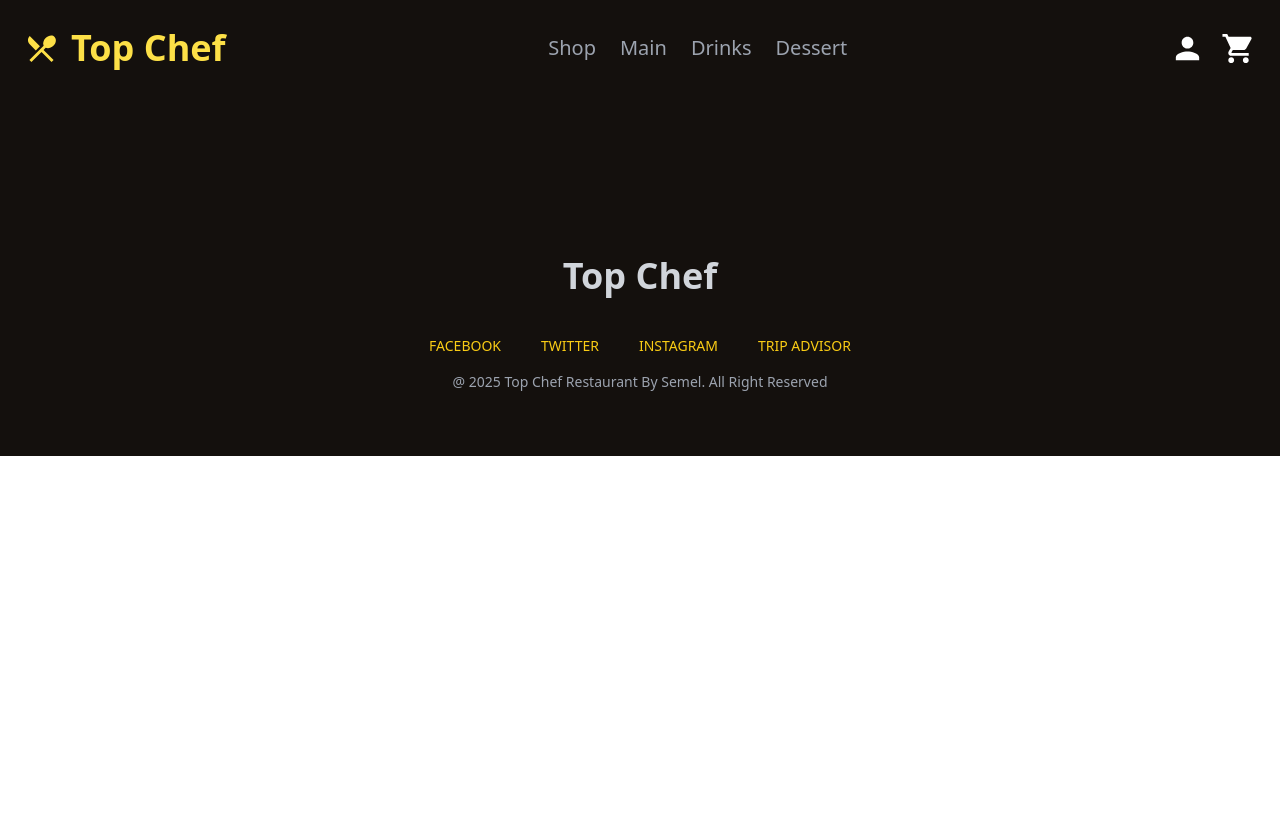
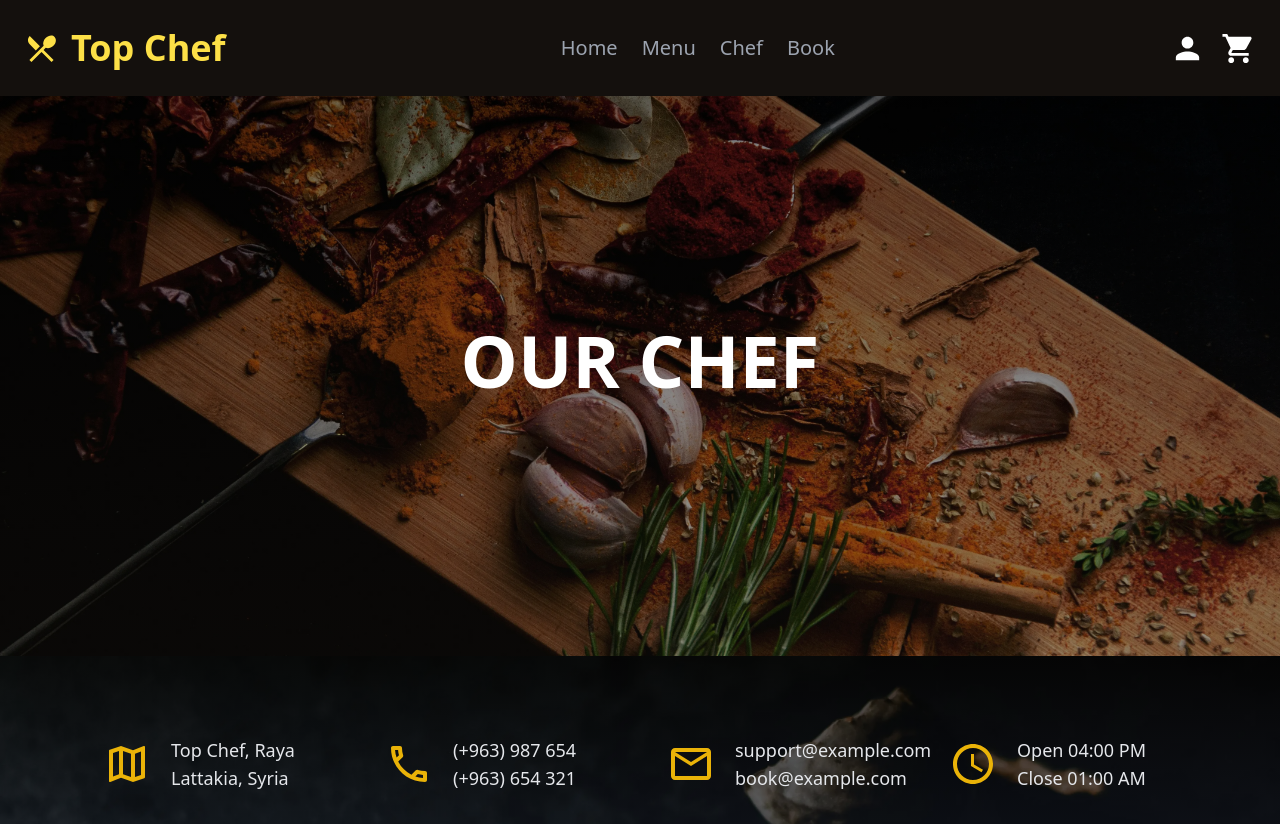
Before and after one commit to semel-1/topchef, a React (Create React App) app: page /Chef in a window 1280 px wide. Shown: the top 824 px of the page. Before the commit the page ends 800 px from the top, so only its background shows below. Built offline with nearby package versions, Linux system fonts and the light colour scheme.

Commit message:
add Background section with responsive

```diff
--- a/src/App.js
+++ b/src/App.js
@@ -2,9 +2,11 @@ import React from 'react';
 import { BrowserRouter as Router, Routes, Route } from "react-router-dom";
 
 import Header from './Component/Header/Header';
-import Footer from './Component/Footer/Footer'
+import Contact from "./Component/Contact/Contact";
+import Footer from './Component/Footer/Footer';
 
 import Home from './Pages/Home';
+import Chef from './Pages/Chef'
 
 
 const App = () => {
@@ -13,8 +15,11 @@ const App = () => {
       <Header />
       <Routes>
         <Route path="/" element={<Home/>} />
+        <Route path="/Chef" element={<Chef/>} />
+
         {/* <Route path="/product/:id" element={<ProductDetails />} /> */}
       </Routes>
+      <Contact/>
       <Footer/>
     </Router>
   );
--- /dev/null
+++ b/src/Component/Background/Background.jsx
@@ -0,0 +1,20 @@
+import React from "react";
+
+const Background = (props) => {
+  return (
+    <section className="relative w-full h-[70vh] py-36 bg-gray-900 ">
+      {/* Gradient overlay */}
+      <div className="absolute inset-0 bg-gradient-to-b from-black/50 to-darkGray/40 z-10"></div>
+
+      {/* Background image */}
+      <div className="absolute  inset-0 bg-AboutBG_768 md:bg-AboutBG_1024 lg:bg-AboutBG bg-cover bg-center  z-0"></div>
+      <div className="relative z-20 flex flex-col items-center justify-center h-full">
+        <h1 className="text-5xl md:text-6xl lg:text-7xl font-bold text-white mb-8 text-center uppercase">
+          {props.text}
+        </h1>
+      </div>
+    </section>
+  );
+};
+
+export default Background;
--- a/src/Component/Contact/Contact.jsx
+++ b/src/Component/Contact/Contact.jsx
@@ -26,12 +26,12 @@ const Contact = () => {
     {
       Icon: QueryBuilderOutlinedIcon,
       title: "Business Hours",
-      details: ["Open 04:00 PM", "Closed 01:00 AM"],
+      details: ["Open 04:00 PM", "Close 01:00 AM"],
     },
   ];
 
   return (
-    <section className="relative w-full py-36 bg-gray-900">
+    <section className="relative w-full py-20 bg-gray-900">
       {/* Gradient overlay */}
       <div className="absolute inset-0 bg-gradient-to-b from-black/70 to-gray-900/50 z-10"></div>
 
--- a/src/Component/Header/Header.jsx
+++ b/src/Component/Header/Header.jsx
@@ -5,6 +5,7 @@ import ShoppingCartIcon from '@mui/icons-material/ShoppingCart';
 import MenuIcon from '@mui/icons-material/Menu';
 import CloseIcon from '@mui/icons-material/Close';
 import { useMediaQuery } from '@mui/material';
+import { Link } from 'react-router-dom'; // Import Link from react-router-dom
 
 export const Header = () => {
   const [isMenuOpen, setIsMenuOpen] = useState(false);
@@ -23,35 +24,35 @@ export const Header = () => {
       </div>
 
       {/* Navigation Menu (Desktop) */}
-      <nav className="hidden md:flex items-center gap-6 text-xl text-gray-400 ">
-        <a href="#" className="hover:text-white hover:-translate-y-1 transition-transform ">
-          Shop
-        </a>
-        <a href="#" className="hover:text-white hover:-translate-y-1 transition-transform">
-          Main
-        </a>
-        <a href="#" className="hover:text-white hover:-translate-y-1 transition-transform">
-          Drinks
-        </a>
-        <a href="#" className="hover:text-white hover:-translate-y-1 transition-transform">
-          Dessert
-        </a>
+      <nav className="hidden md:flex items-center gap-6 text-xl text-gray-400">
+        <Link to="/" className="hover:text-white hover:-translate-y-1 transition-transform">
+          Home
+        </Link>
+        <Link to="/Menu" className="hover:text-white hover:-translate-y-1 transition-transform">
+          Menu
+        </Link>
+        <Link to="/Chef" className="hover:text-white hover:-translate-y-1 transition-transform">
+          Chef
+        </Link>
+        <Link to="/Book" className="hover:text-white hover:-translate-y-1 transition-transform">
+          Book
+        </Link>
       </nav>
 
       {/* Mobile Dropdown Menu */}
       {isMenuOpen && (
-        <ul className="absolute top-[75px] right-2 w-48 bg-darkGray text-white  shadow-lg md:hidden text-center">
+        <ul className="absolute top-[75px] right-2 w-48 bg-darkGray text-white shadow-lg md:hidden text-center">
           <li className="px-4 py-2 border-b border-gray-500 hover:bg-gray-600 transition-colors">
-            <a href="#">Shop</a>
+            <Link to="#">Shop</Link>
           </li>
           <li className="px-4 py-2 border-b border-gray-500 hover:bg-gray-600 transition-colors">
-            <a href="#">Main</a>
+            <Link to="#">Main</Link>
           </li>
           <li className="px-4 py-2 border-b border-gray-500 hover:bg-gray-600 transition-colors">
-            <a href="#">Drinks</a>
+            <Link to="#">Drinks</Link>
           </li>
           <li className="px-4 py-2 hover:bg-gray-600 transition-colors">
-            <a href="#">Dessert</a>
+            <Link to="#">Dessert</Link>
           </li>
         </ul>
       )}
--- a/src/Component/Menu/Menu.jsx
+++ b/src/Component/Menu/Menu.jsx
@@ -1,5 +1,6 @@
 import React from "react";
 import SectionHeader from "../SectionHeader/SectionHeader";
+import SectionContent from "../SectionContent/SectionContent";
 import MenuItem from "./MenuItem/MenuItem";
 
 const images = [
@@ -13,7 +14,7 @@ const images = [
   {
     src: require("../Assets/Menu/main.webp"),
     alt: "Main",
-    title: "Main ",
+    title: "Main Dishes",
     description: "Steaks / Grills / Pasta",
     link: "/menu/main"
   },
@@ -31,13 +32,11 @@ const Menu = () => {
     <div className="bg-darkGray px-4 py-12 md:px-6 lg:px-10 xl:px-16 lg:py-20 flex flex-col gap-8 lg:gap-16">
       <div className="flex flex-col lg:w-2/5 gap-6 lg:gap-8 justify-center">
         <SectionHeader text="Menus" />
-        <h1 className="text-white text-2xl md:text-3xl lg:text-4xl font-bold leading-snug">
-          Our Menus
-        </h1>
-        <p className="text-gray-100 text-sm md:text-base lg:text-lg leading-relaxed">
-          Discover a variety of delicious options crafted to satisfy your cravings.
-          From sweet treats to hearty mains and refreshing beverages, we have something for everyone.
-        </p>
+        <SectionContent
+        title="Our Menus"
+        description="Lorem ipsum dolor sit amet consectetur adipisicing elit. Assumenda consequatur incidunt voluptatum labore in vel tempora quam omnis maiores, inventore recusandae, quae tenetur excepturi. Qui ipsam magni quas molestiae deserunt?"
+      />
+
       </div>
 
       <div className="grid grid-cols-1 md:grid-cols-2 lg:grid-cols-3 gap-8 px-16 md:px-5">
--- /dev/null
+++ b/src/Component/SectionContent/SectionContent.jsx
@@ -0,0 +1,17 @@
+// SectionContent.js
+import React from 'react';
+
+const SectionContent = ({ title, description }) => {
+  return (
+    <section className='flex flex-col gap-6 lg:gap-8'>
+      <h1 className="text-white text-2xl md:text-3xl lg:text-4xl font-bold leading-snug">
+        {title}
+      </h1>
+      <p className="text-gray-100 text-sm md:text-base lg:text-lg leading-relaxed">
+        {description}
+      </p>
+    </section>
+  );
+};
+
+export default SectionContent;
--- a/src/Component/Story/Story.jsx
+++ b/src/Component/Story/Story.jsx
@@ -1,6 +1,7 @@
 import React from "react";
 import { useInView } from "react-intersection-observer";
 import SectionHeader from "../SectionHeader/SectionHeader";
+import SectionContent from "../SectionContent/SectionContent";
 import SkillBar from "../SkillBar/SkillBar";
 import ImageGallery from "./ImageGallery/ImageGallery";
 import { motion } from "framer-motion";
@@ -33,18 +34,11 @@ const Story = () => {
         {/* Section Header */}
         <SectionHeader text="OUR STORY" />
 
-        {/* Title */}
-        <h1 className="text-white text-2xl md:text-3xl lg:text-4xl font-bold leading-snug">
-          The Story
-        </h1>
+        <SectionContent
+        title="The Story"
+        description="Lorem ipsum dolor sit amet consectetur adipisicing elit. Assumenda consequatur incidunt voluptatum labore in vel tempora quam omnis maiores, inventore recusandae, quae tenetur excepturi. Qui ipsam magni quas molestiae deserunt?"
+      />
 
-        {/* Description */}
-        <p className="text-gray-100 text-sm md:text-base lg:text-lg leading-relaxed">
-          Lorem ipsum dolor sit amet consectetur adipisicing elit. Assumenda
-          consequatur incidunt voluptatum labore in vel tempora quam omnis
-          maiores, inventore recusandae, quae tenetur excepturi. Qui ipsam magni
-          quas molestiae deserunt?
-        </p>
 
         {/* Skills */}
         <div className="space-y-4">
--- /dev/null
+++ b/src/Pages/Chef.jsx
@@ -0,0 +1,14 @@
+import React from 'react'
+import Background from '../Component/Background/Background'
+
+const Chef = () => {
+  return (
+    <div>
+        <Background text ="our chef"/>
+
+
+    </div>
+  )
+}
+
+export default Chef
--- a/src/Pages/Home.jsx
+++ b/src/Pages/Home.jsx
@@ -5,24 +5,17 @@ import allProducts from "../Component/Assets/Products/allProducts";
 import Story from "../Component/Story/Story";
 import About from "../Component/About/About";
 import Menu from "../Component/Menu/Menu";
-import Contact from "../Component/Contact/Contact";
-
 
 const Home = () => {
-  const popular = allProducts.filter((product)=>
-    product.rate>4.5
-  )
+  const popular = allProducts.filter((product) => product.rate > 4.5);
 
   return (
     <div>
       <Hero />
       <ProductsList listType={popular} title="Popular Dishes" />
-      <Story/>
-      <About/>
-      <Menu/>
-
-      <Contact/>
-
+      <Story />
+      <About />
+      <Menu />
     </div>
   );
 };
```
